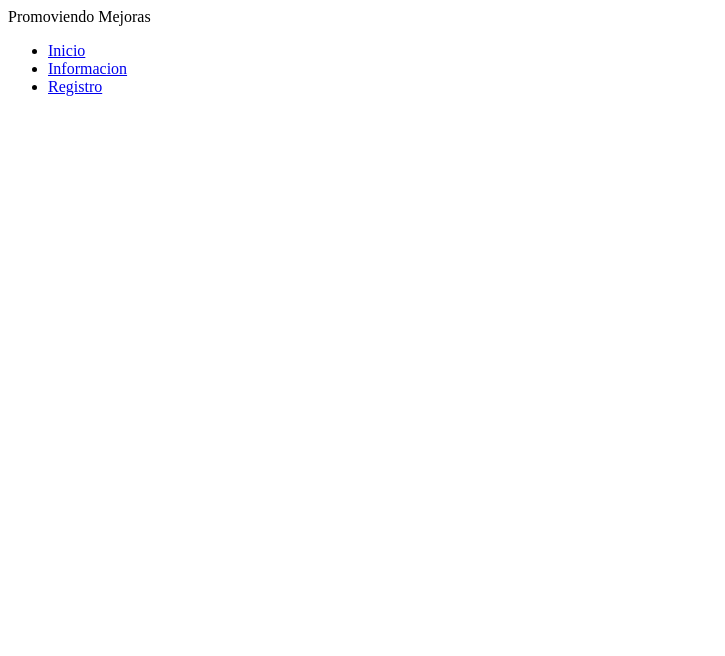
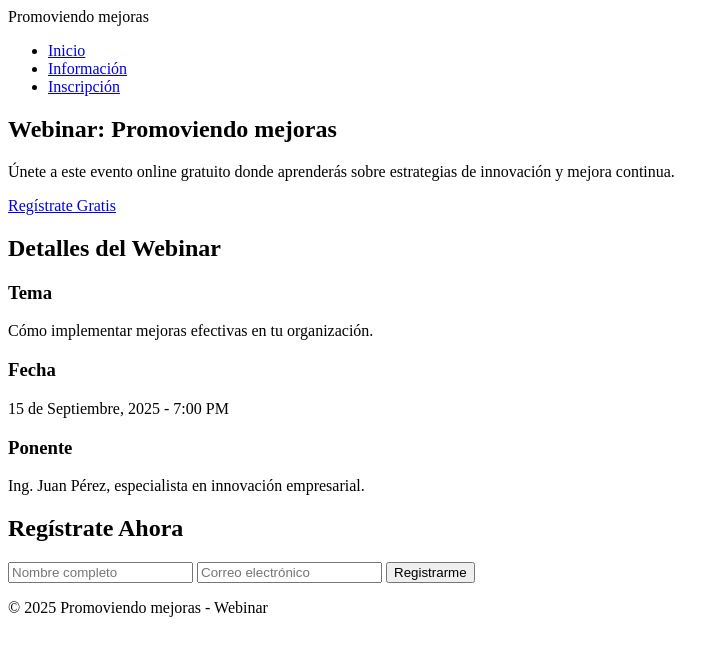
Before and after one commit to maldest/Lab02_DA_g2, a plain HTML site: page EJER2/lab2.html in a window 1280 px wide. Shown: the whole page, without its empty margins (0-725 px from the left). Drawn offline with Linux system fonts and the light colour scheme.

Commit message:
Correcion de menu y href

```diff
--- a/EJER2/lab2.html
+++ b/EJER2/lab2.html
@@ -8,19 +8,53 @@
 </head>
 <body>
     <header>
-        <div class="logo"> Promoviendo Mejoras</div>
-        <nav>
-            <ul>
-                <li><a href="lab2"> Inicio </a></li>
-                <li><a href="informacion"> Informacion </a></li>
-                <li><a href="Registro"> Registro </a></li>
-            </ul>
-        </nav>
-    </header>
+ <div class="logo">Promoviendo mejoras</div>
+    <nav>
+      <ul>
+        <li><a href="#inicio">Inicio</a></li>
+        <li><a href="#informacion">Información</a></li>
+        <li><a href="#inscripcion">Inscripción</a></li>
+      </ul>
+    </nav>
+  </header>
 
+  <section id="inicio" class="banner">
+    <div class="banner-content">
+      <h1>Webinar: Promoviendo mejoras</h1>
+      <p>Únete a este evento online gratuito donde aprenderás sobre estrategias de innovación y mejora continua.</p>
+      <a href="#inscripcion" class="btn">Regístrate Gratis</a>
+    </div>
+  </section>
 
-    <section ></section>
+  <section id="informacion" class="informacion">
+    <h2>Detalles del Webinar</h2>
+    <div class="grid-informacion">
+      <div>
+        <h3>Tema</h3>
+        <p>Cómo implementar mejoras efectivas en tu organización.</p>
+      </div>
+      <div>
+        <h3>Fecha</h3>
+        <p>15 de Septiembre, 2025 - 7:00 PM</p>
+      </div>
+      <div>
+        <h3>Ponente</h3>
+        <p>Ing. Juan Pérez, especialista en innovación empresarial.</p>
+      </div>
+    </div>
+  </section>
 
+  <section id="inscripcion" class="inscripcion">
+    <h2>Regístrate Ahora</h2>
+    <form>
+      <input type="text" placeholder="Nombre completo" required>
+      <input type="email" placeholder="Correo electrónico" required>
+      <button type="submit">Registrarme</button>
+    </form>
+  </section>
 
+  <footer>
+    <p>© 2025 Promoviendo mejoras - Webinar</p>
+  </footer>
 </body>
 </html>
```
